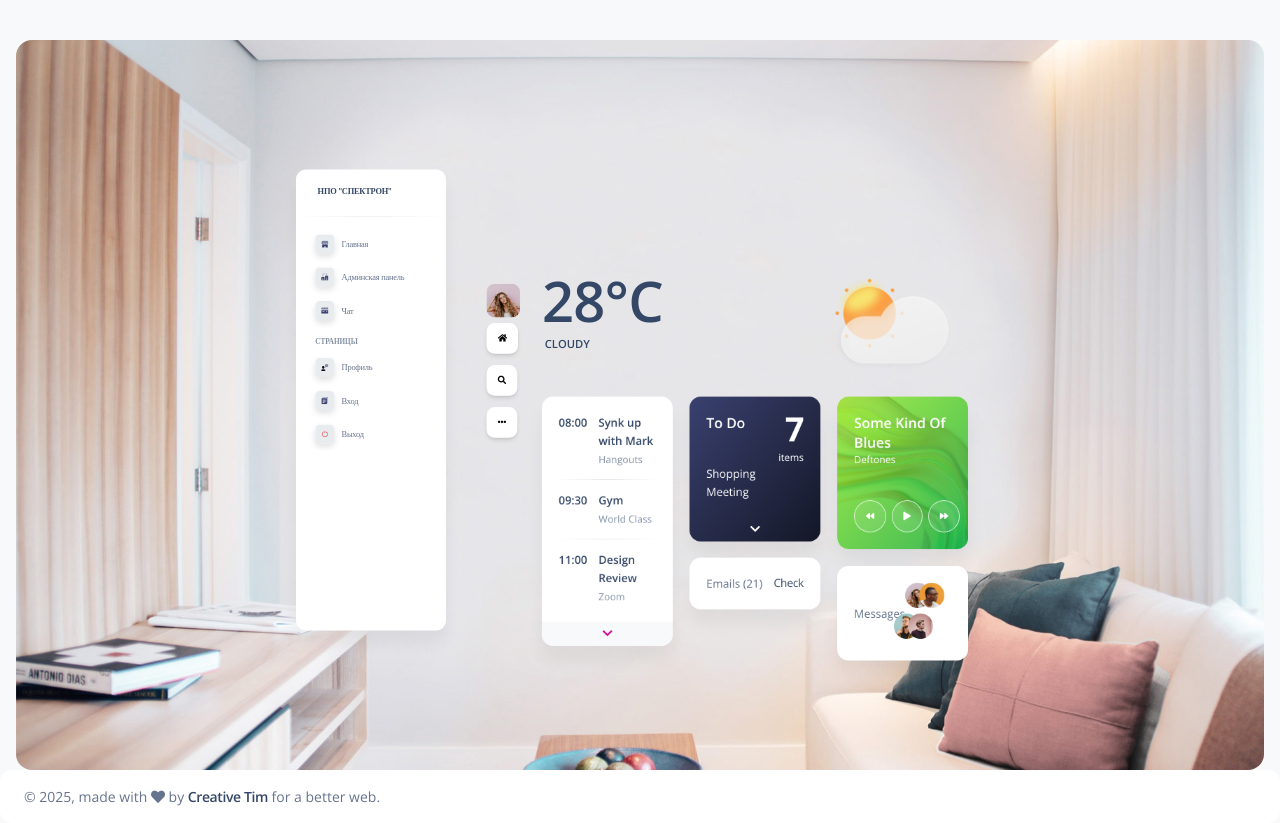
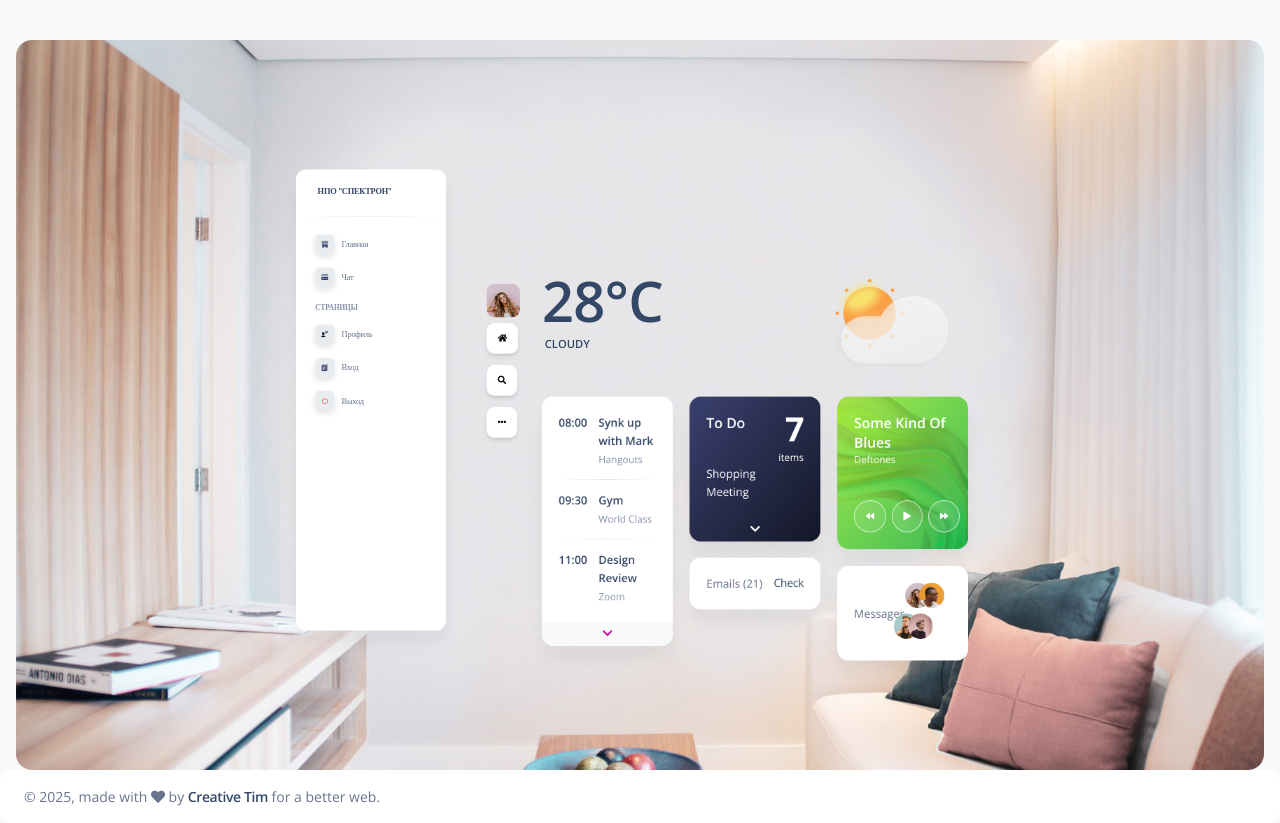
Before and after one commit to 3GonoverskyiPoSkidkeAndMalboroRed/local-LLM-with-RAG, a Vue app in the folder vite-soft-ui-dashboard-main/: page /#/virtual-reality in a window 1280 px wide. Built offline with nearby package versions, Linux system fonts and the light colour scheme; sample sign-in values are in the browser's storage.

Commit message:
проверка на роль админа для доступа к Админской панели

```diff
--- a/vite-soft-ui-dashboard-main/src/examples/Sidenav/SidenavList.vue
+++ b/vite-soft-ui-dashboard-main/src/examples/Sidenav/SidenavList.vue
@@ -11,7 +11,7 @@
           </template>
         </sidenav-collapse>
       </li>
-      <li class="nav-item">
+      <li class="nav-item" v-if="isAdmin">
         <sidenav-collapse nav-text="Админская панель" :to="{ name: 'Tables' }">
           <template #icon>
             <icon name="tables" />
@@ -115,6 +115,11 @@ export default {
       isActive: "active",
     };
   },
+  computed: {
+    isAdmin() {
+      return parseInt(localStorage.getItem('role_id')) === 1;
+    }
+  },
   methods: {
     ...mapActions(['logout']),
     handleLogout() {
--- a/vite-soft-ui-dashboard-main/src/router/index.js
+++ b/vite-soft-ui-dashboard-main/src/router/index.js
@@ -73,20 +73,19 @@ const router = createRouter({
 
 // Защита маршрутов
 router.beforeEach((to, from, next) => {
-  // Проверяем, требует ли маршрут аутентификации
   const requiresAuth = to.matched.some(record => record.meta.requiresAuth);
   const isGuest = to.matched.some(record => record.meta.guest);
   const isAuthenticated = localStorage.getItem("isAuthenticated") === "true";
+  const userRole = parseInt(localStorage.getItem('role_id'));
 
-  // Проверяем состояние аутентификации
   if (requiresAuth && !isAuthenticated) {
-    // Перенаправляем на страницу входа, если пользователь не аутентифицирован
     next('/sign-in');
+  } else if (to.path === '/tables' && userRole !== 1) {
+    // Только пользователи с role_id = 1 (админы) имеют доступ к админской панели
+    next('/dashboard');
   } else if (isGuest && isAuthenticated) {
-    // Перенаправляем на дашборд, если пользователь уже аутентифицирован
     next('/dashboard');
   } else {
-    // Продолжаем переход по маршруту
     next();
   }
 });
--- a/vite-soft-ui-dashboard-main/src/views/SignIn.vue
+++ b/vite-soft-ui-dashboard-main/src/views/SignIn.vue
@@ -125,6 +125,7 @@ export default {
         localStorage.setItem("userLogin", this.login);
         localStorage.setItem("userId", response.data.id);
         localStorage.setItem("departmentId", response.data.department_id);
+        localStorage.setItem("role_id", response.data.role_id);
 
         // Перенаправляем на панель управления
         this.router.push("/dashboard");
```
